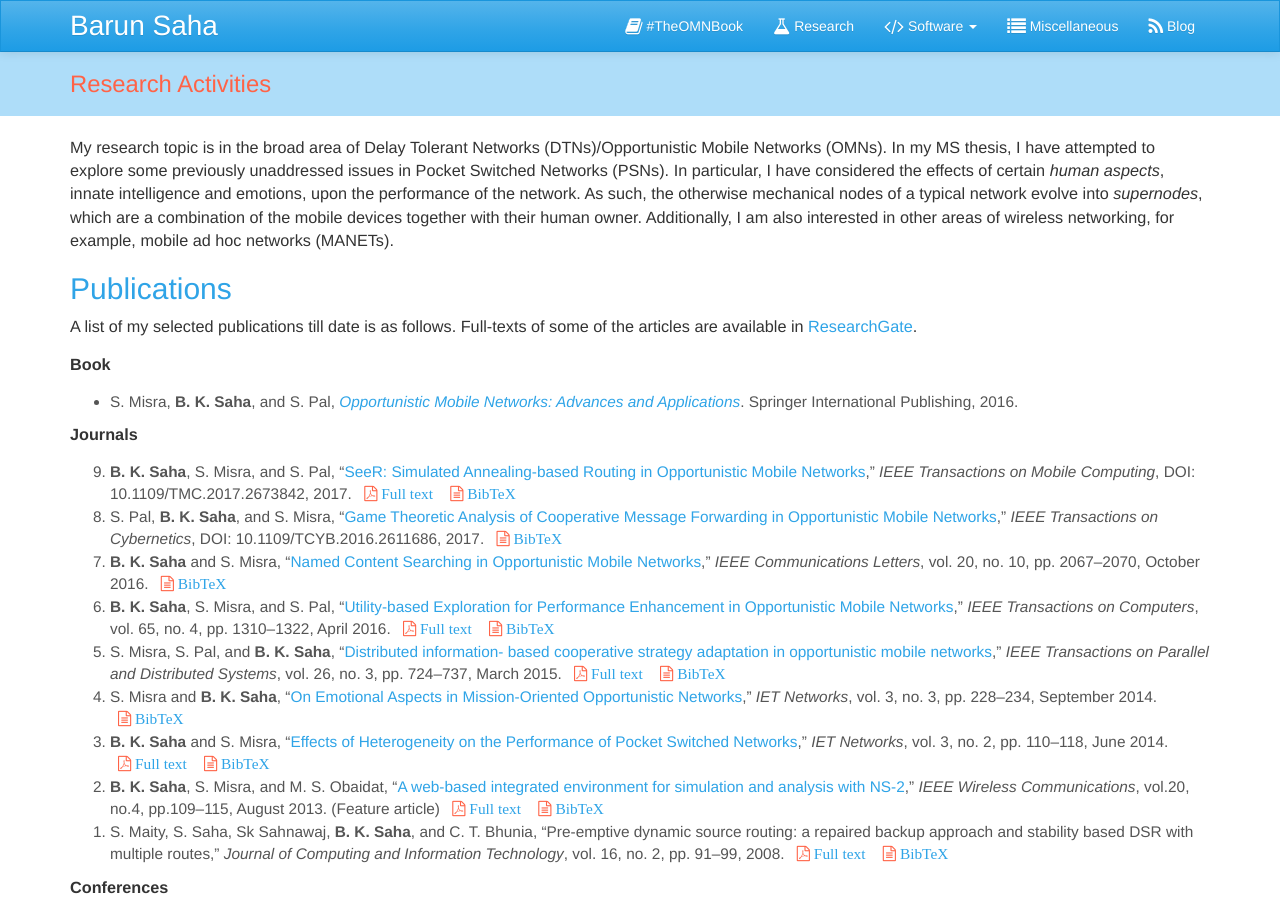
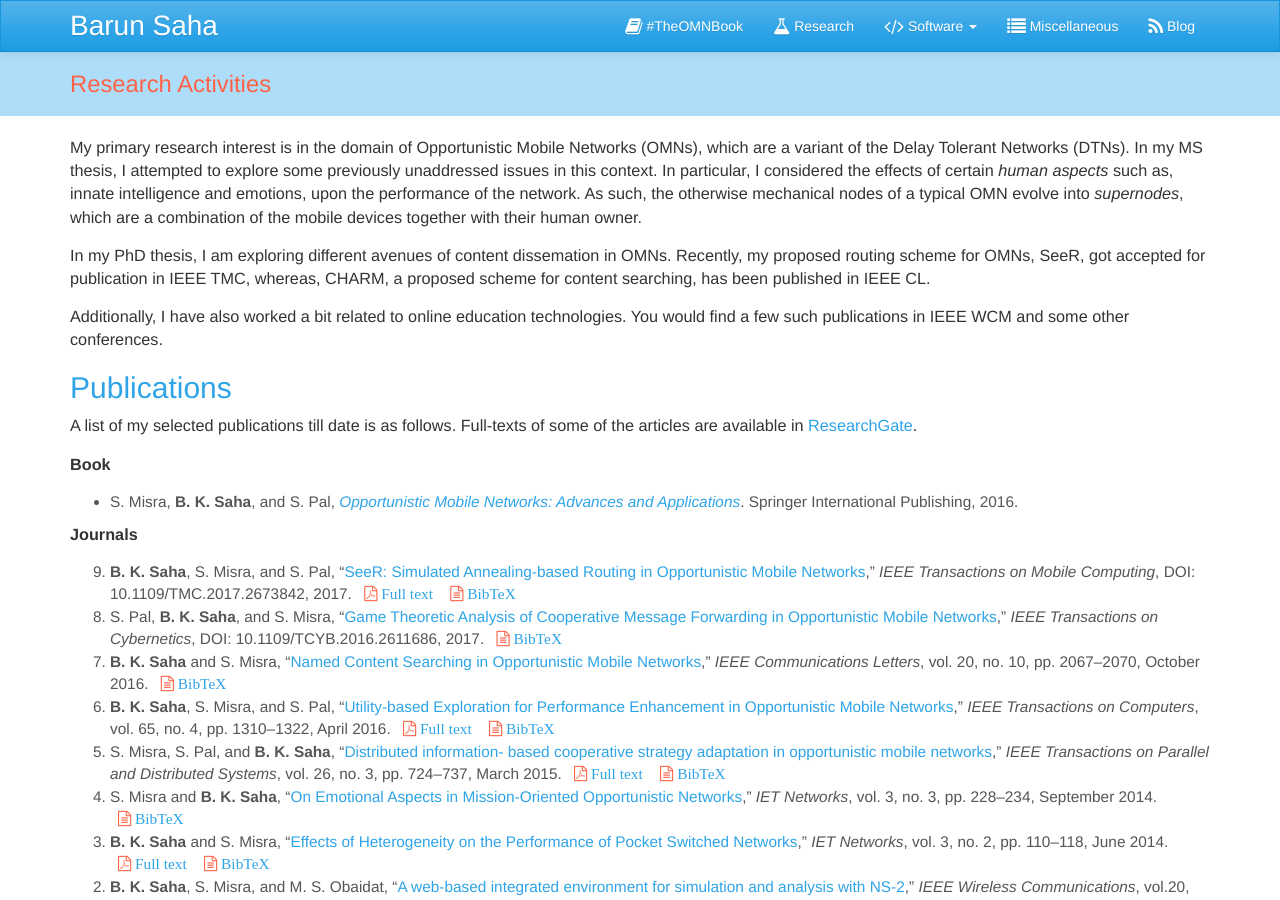
Before and after one commit to barun-saha/barun-saha.github.io, a Jekyll site: the page research.html, which Jekyll copies as it is, in a window 1280 px wide and 900 px high. Built offline with Jekyll 4.4.1, drawn with Linux system fonts in a browser that asks for light colours; nearby versions of some CDN libraries; some web fonts are replaced.

Commit message:
Update research description

```diff
--- a/research.html
+++ b/research.html
@@ -69,16 +69,15 @@ Research Activities
 
 	<div class="container">
 		<p>
-			My research topic is in the broad area of Delay Tolerant Networks
-			(DTNs)/Opportunistic Mobile Networks (OMNs). In my MS thesis, I have attempted to explore some previously
-			unaddressed issues in Pocket Switched Networks (PSNs). In particular,
-			I have considered the effects of certain <em>human aspects</em>, innate
-			intelligence and emotions, upon the performance of the network. As such,
-			the otherwise mechanical nodes of a typical network evolve
-			into <em>supernodes</em>, which are a combination of the mobile devices
-			together with their human owner. Additionally, I am also interested
-            in other areas of wireless networking, for
-			example, mobile ad hoc networks (MANETs).
+			My primary research interest is in the domain of Opportunistic Mobile Networks (OMNs), which are a variant of the Delay Tolerant Networks (DTNs). In my MS thesis, I attempted to explore some previously unaddressed issues in this context. In particular, I considered the effects of certain <em>human aspects</em> such as, innate intelligence and emotions, upon the performance of the network. As such, the otherwise mechanical nodes of a typical OMN evolve into <em>supernodes</em>, which are a combination of the mobile devices together with their human owner.
+		</p>
+
+		<p>
+			In my PhD thesis, I am exploring different avenues of content dissemation in OMNs. Recently, my proposed routing scheme for OMNs, SeeR, got accepted for publication in IEEE TMC, whereas, CHARM, a proposed scheme for content searching, has been published in IEEE CL.
+		</p>
+
+		<p>
+			Additionally, I have also worked a bit related to online education technologies. You would find a few such publications in IEEE WCM and some other conferences.
 		</p>
 
 
```
Also changed, not shown: templates/research.html (+9 -10 lines).
